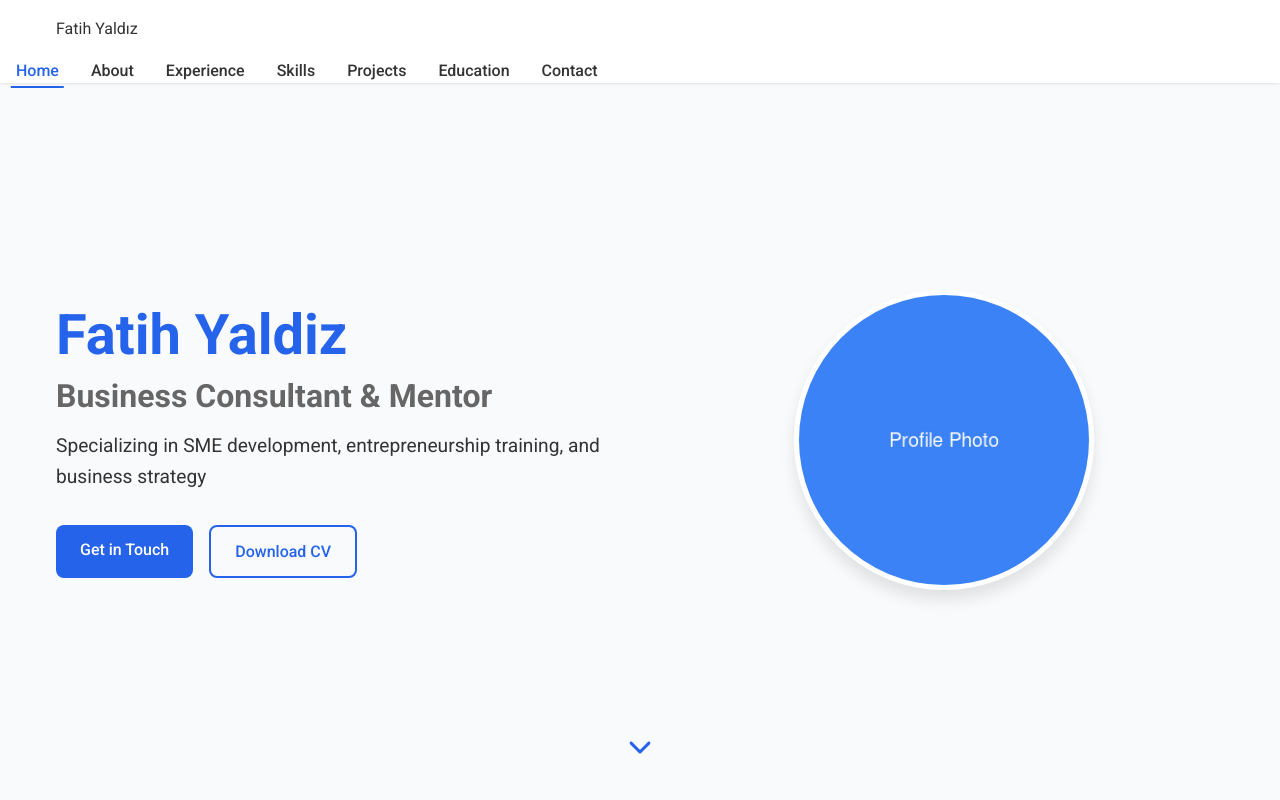
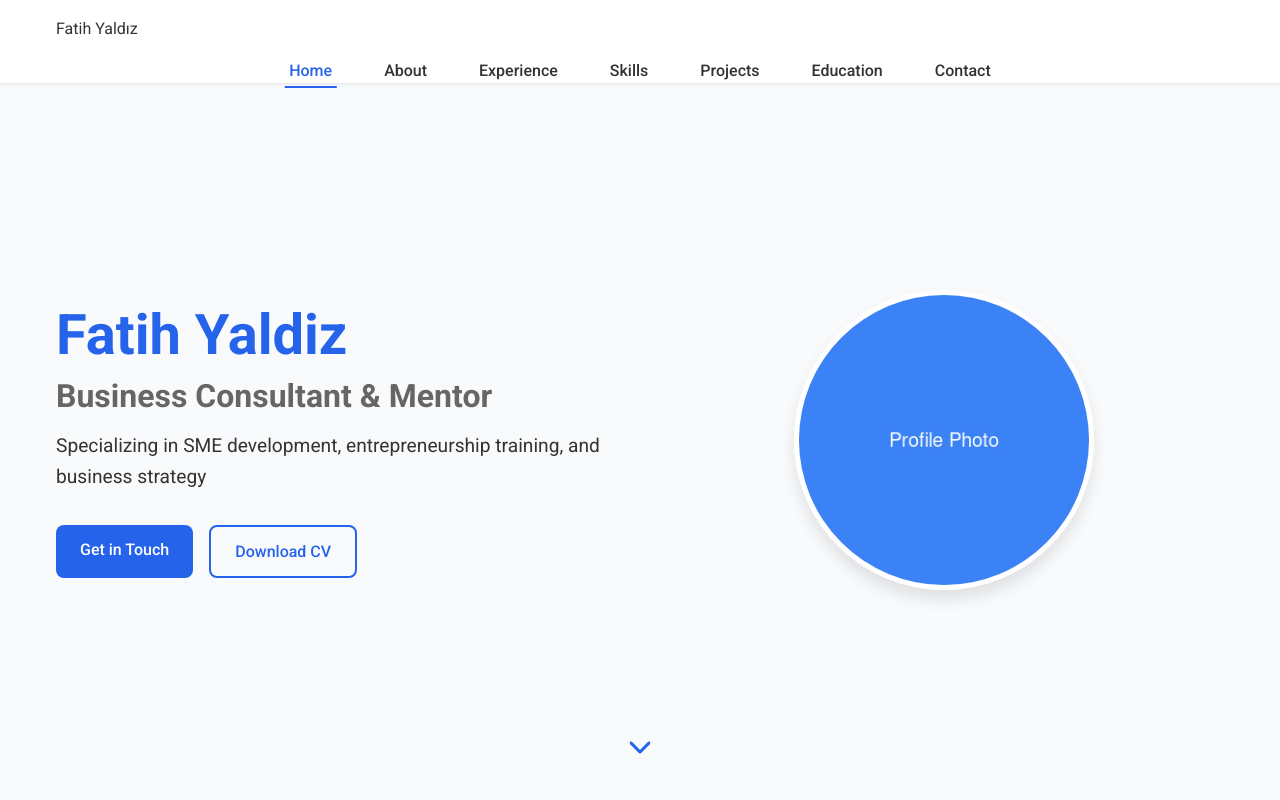
Before and after one commit to Fatihyal/manus-ai-web, a plain HTML site: page index.html in a window 1280 px wide. Shown: the top 800 px of the page. Drawn offline with Linux system fonts and the light colour scheme.

Commit message:
menu ortalama

```diff
--- a/css/style.css
+++ b/css/style.css
@@ -194,9 +194,13 @@ button, .btn {
 
 .nav-menu {
   display: flex;
+  justify-content: center;  /* menüyü yatayda ortaya alır */
+  gap: 20px;                /* öğeler arası boşluk */
+  margin: 0 auto;           /* ekstra ortalama garantisi */
   list-style: none;
   margin-bottom: 0;
 }
+
 
 .nav-link {
   padding: var(--spacing-sm) var(--spacing-md);
```
